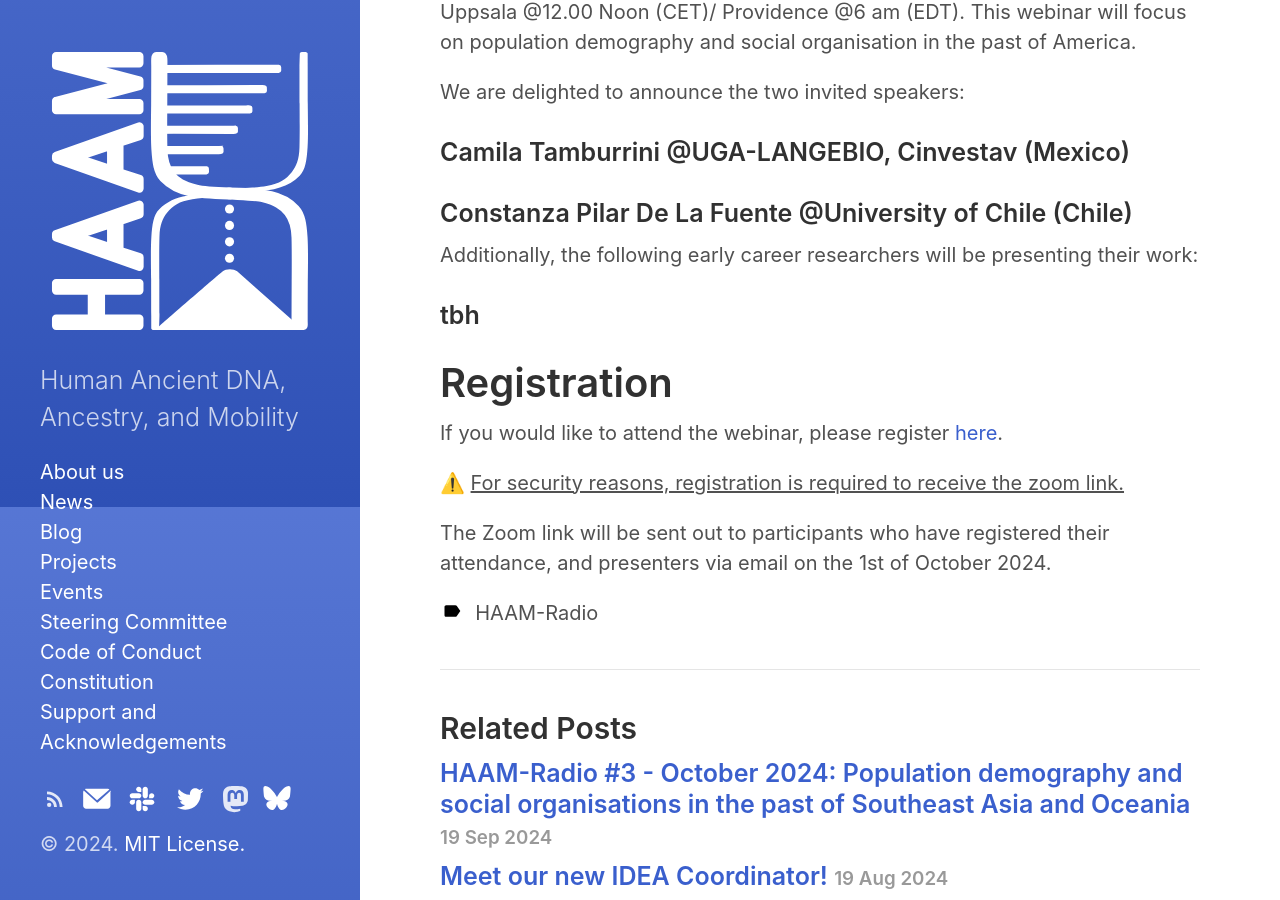
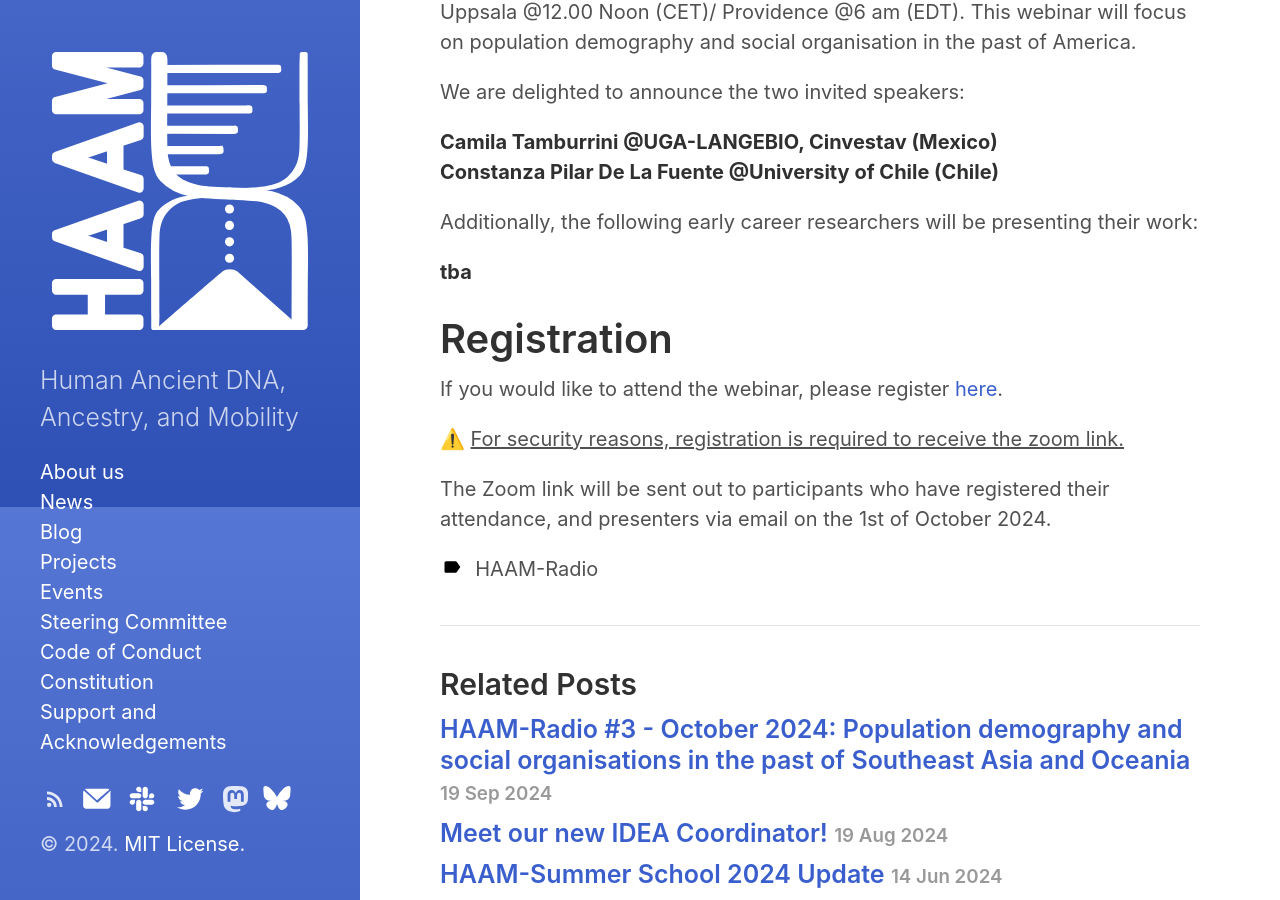
Before and after one commit to haam-community/haam-community.github.io, a Jekyll site: the page built from _posts/2024-12-10-event.md, in a window 1280 px wide and 900 px high, scrolled down 393 px. Built offline with Jekyll 4.4.1, drawn with Linux system fonts in a browser that asks for light colours.

Commit message:
fixed some aes, changed tbh to tba

```diff
--- a/_posts/2024-12-10-event.md
+++ b/_posts/2024-12-10-event.md
@@ -8,11 +8,13 @@
 Our next HAAM-Radio Webinar will be taking place online on the 18th of December, 2024 in Jakarta @5.00 pm (WIB)/ Adelaide @7.30 pm (ACST)/ Uppsala @12.00 Noon (CET)/ Providence @6 am (EDT). This webinar will focus on population demography and social organisation in the past of America.
 
 We are delighted to announce the two invited speakers:
-### Camila Tamburrini @UGA-LANGEBIO, Cinvestav (Mexico)
-### Constanza Pilar De La Fuente @University of Chile (Chile)
+
+**Camila Tamburrini @UGA-LANGEBIO, Cinvestav (Mexico)**<br>
+**Constanza Pilar De La Fuente @University of Chile (Chile)**
 
 Additionally, the following early career researchers will be presenting their work:
-### tbh
+
+**tba**
 
 # Registration
 
```
